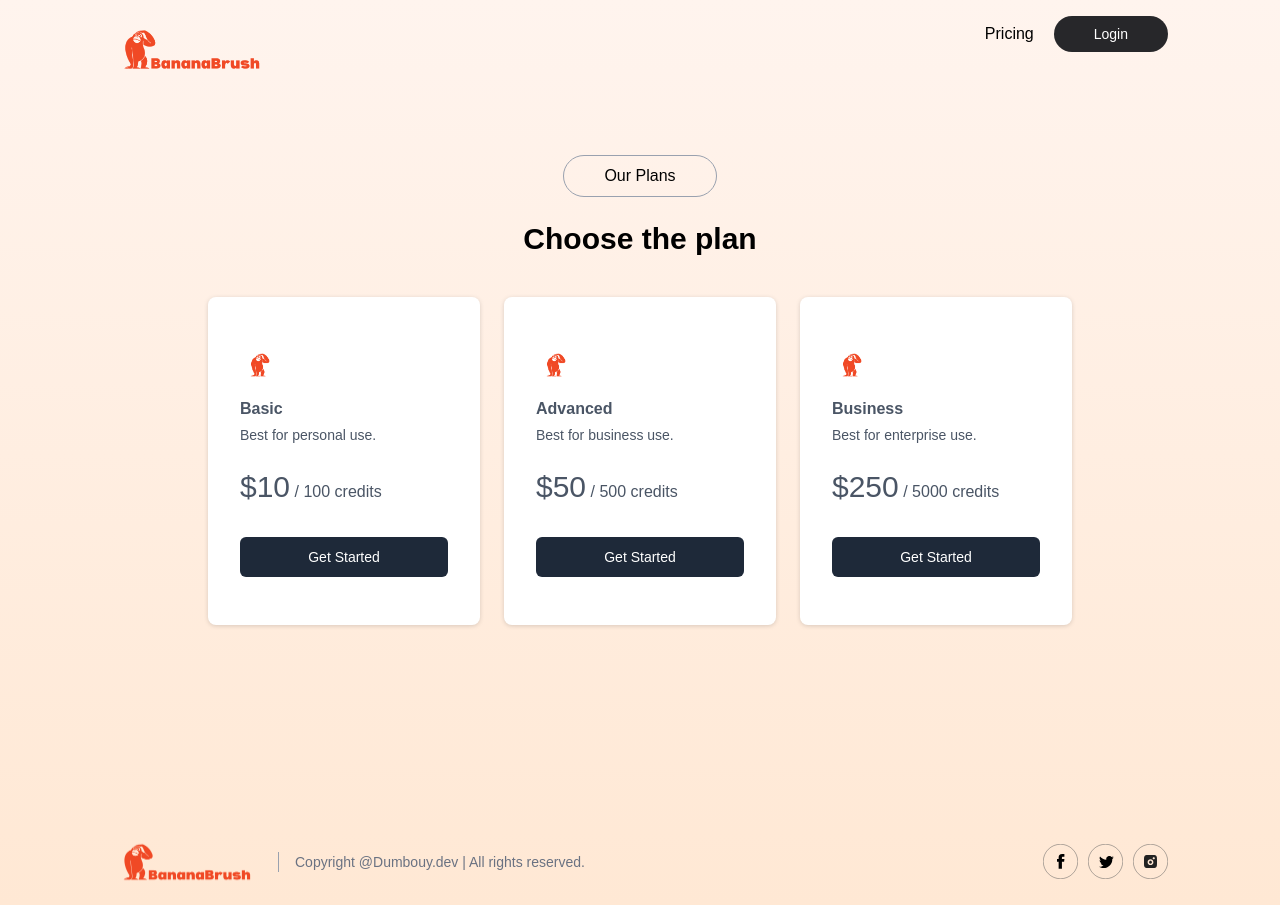
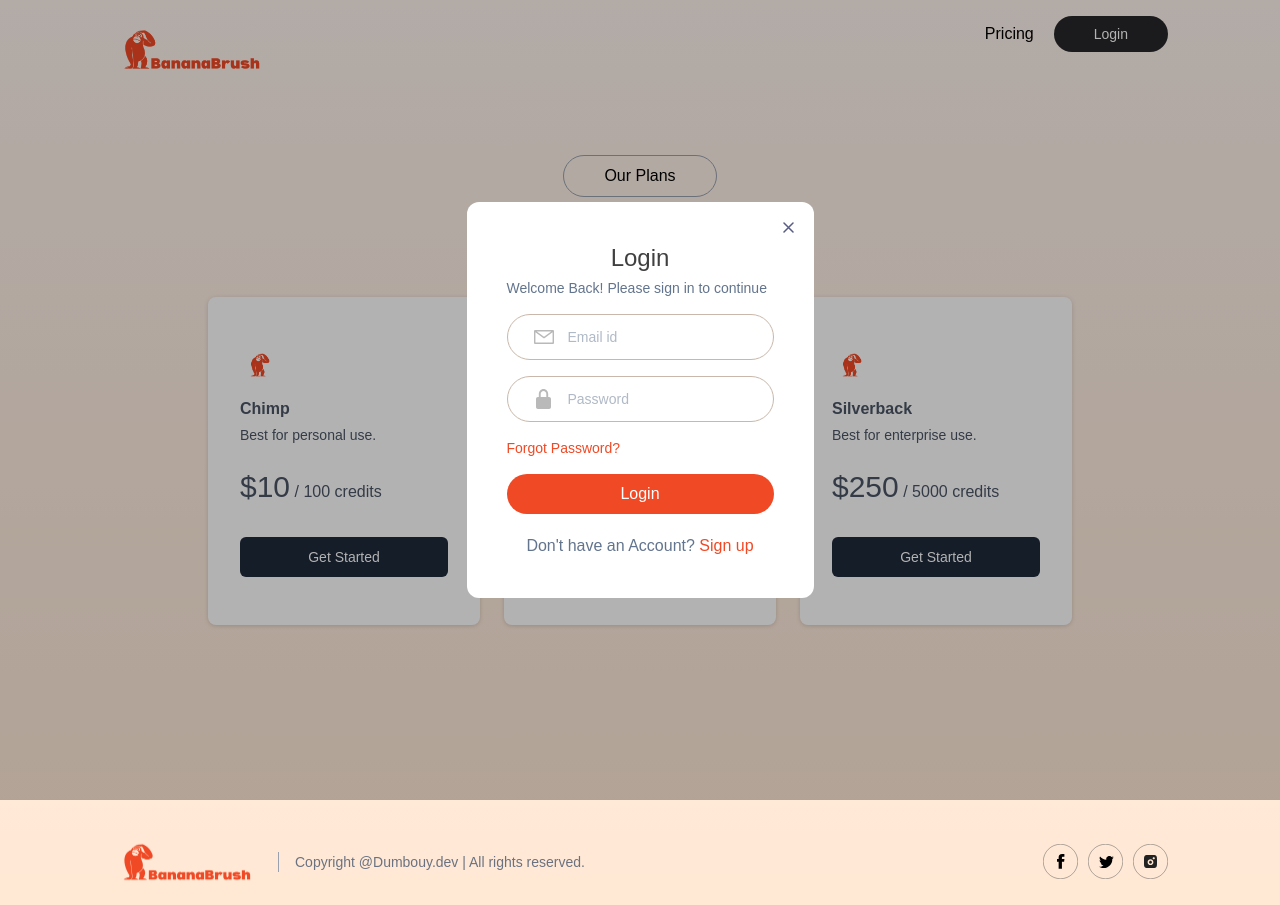
Before and after one commit to Dumboiiiy/BananaBrush, a React (Vite) app in the folder client/: page /buy in a window 1280 px wide. Both pictures are taken after a click on the button "Login". Built offline with nearby package versions, Linux system fonts and the light colour scheme.

Commit message:
login in page added

```diff
--- a/client/src/App.jsx
+++ b/client/src/App.jsx
@@ -1,15 +1,20 @@
-import React from "react";
+import React, { useContext } from "react";
 import { Routes, Route } from "react-router-dom";
 import Home from "./pages/home";
 import Result from "./pages/Result";
 import BuyCredit from "./pages/BuyCredit";
 import Navbar from "./components/Navbar";
 import Footer from "./components/Footer";
+import Login from "./components/Login";
+import { AppContext } from "./context/AppContext";
 
 function App() {
+  const { showLogin } = useContext(AppContext);
+
   return (
     <div className="px-4 sm:px-10 md:px-14 lg:px-28 min-h-screen bg-gradient-to-b from-[#FFF4EE] to-[#FFE8D4]">
       <Navbar />
+      {showLogin && <Login />}
       <Routes>
         <Route path="/" element={<Home />} />
         <Route path="/result" element={<Result />} />
--- a/client/src/assets/assets.js
+++ b/client/src/assets/assets.js
@@ -88,19 +88,19 @@
 
 export const plans = [
   {
-    id: "Basic",
+    id: "Chimp",
     price: 10,
     credits: 100,
     desc: "Best for personal use.",
   },
   {
-    id: "Advanced",
+    id: "Orangutan",
     price: 50,
     credits: 500,
     desc: "Best for business use.",
   },
   {
-    id: "Business",
+    id: "Silverback",
     price: 250,
     credits: 5000,
     desc: "Best for enterprise use.",
--- /dev/null
+++ b/client/src/components/Login.jsx
@@ -0,0 +1,110 @@
+import React, { useContext, useEffect, useState } from "react";
+import { assets } from "../assets/assets";
+import { AppContext } from "../context/AppContext";
+
+const Login = () => {
+  const [state0, setState0] = useState("Login");
+
+  const {setShowLogin} = useContext(AppContext)
+
+  useEffect(()=>{
+    document.body.style.overflow = 'hidden';
+    return ()=>{
+        document.body.style.overflow = 'unset';
+    }
+  },[])
+
+  return (
+    <div className="absolute top-0 left-0 right-0 bottom-0 z-10 backdrop-blurr-sm bg-black/30 flex justify-center items-center">
+      <form className="relative bg-white p-10 rounded-xl text-slate-500">
+        <h1 className="text-center text-2xl text-neutral-700 font-medium">
+          {state0}
+        </h1>
+        {state0 !== "Login" ? (
+          <p className="text-sm mt-1">Welcome! Please sign up to continue</p>
+        ) : (
+          <p className="text-sm mt-1">
+            Welcome Back! Please sign in to continue
+          </p>
+        )}
+        {state0 !== "Login" && (
+          <div className="border border-[#C9B8AA] px-6 py-3 flex items-center gap-3 rounded-full mt-5">
+            <div className="w-6 flex justify-center">
+              <img
+                src={assets.profile_icon}
+                className="w-5 h-5 object-contain"
+              />
+            </div>
+            <input
+              type="text"
+              placeholder="Full Name"
+              required
+              className="outline-none text-sm bg-transparent"
+            />
+          </div>
+        )}
+
+        <div className="border border-[#C9B8AA] px-6 py-3 flex items-center gap-3 rounded-full mt-4">
+          <div className="w-6 flex justify-center">
+            <img src={assets.email_icon} className="w-5 h-5 object-contain" />
+          </div>
+          <input
+            type="email"
+            placeholder="Email id"
+            required
+            className="outline-none text-sm bg-transparent"
+          />
+        </div>
+
+        <div className="border border-[#C9B8AA] px-6 py-3 flex items-center gap-3 rounded-full mt-4">
+          <div className="w-6 flex justify-center">
+            <img src={assets.lock_icon} className="w-5 h-5 object-contain" />
+          </div>
+          <input
+            type="password"
+            placeholder="Password"
+            required
+            className="outline-none text-sm bg-transparent"
+          />
+        </div>
+        <p className="text-sm text-[#F04925] my-4 cursor-pointer">
+          Forgot Password?
+        </p>
+
+        <button className="bg-[#F04925] hover:bg-[#D63F1F] transition-colors duration-300 w-full text-white py-2 rounded-full">
+          {state0 === "Login" ? "Login" : "Create Account"}
+        </button>
+
+        {state0 === "Login" ? (
+          <p className="mt-5 text-center">
+            Don't have an Account?{" "}
+            <span
+              className="text-[#F04925] cursor-pointer"
+              onClick={() => setState0("Sign up")}
+            >
+              Sign up
+            </span>
+          </p>
+        ) : (
+          <p className="mt-5 text-center">
+            Already have an Account?{" "}
+            <span
+              className="text-[#F04925] cursor-pointer"
+              onClick={() => setState0("Login")}
+            >
+              Login
+            </span>
+          </p>
+        )}
+
+        <img
+          onClick={()=>setShowLogin(false)}
+          src={assets.cross_icon}
+          className="absolute top-5 right-5 cursor-pointer"
+        />
+      </form>
+    </div>
+  );
+};
+
+export default Login;
--- a/client/src/components/Navbar.jsx
+++ b/client/src/components/Navbar.jsx
@@ -6,7 +6,7 @@
 const Navbar = () => {
   const navigate = useNavigate();
 
-  const { user } = useContext(AppContext);
+  const { user, setShowLogin } = useContext(AppContext);
 
   return (
     <div className="flex item-center justify-between py-4">
@@ -46,7 +46,10 @@
             <p onClick={() => navigate("/buy")} className="cursor-pointer">
               Pricing
             </p>
-            <button className="bg-zinc-800 text-white px-10 py-2 text-sm rounded-full">
+            <button
+              onClick={() => setShowLogin(true)}
+              className="bg-zinc-800 text-white px-10 py-2 text-sm rounded-full cursor-pointer"
+            >
               Login
             </button>
           </div>
--- a/client/src/context/AppContext.jsx
+++ b/client/src/context/AppContext.jsx
@@ -5,9 +5,13 @@
 const AppContextProvider = (props) => {
   const [user, setUser] = useState(null);
 
+  const [showLogin, setShowLogin] = useState(false);
+
   const value = {
     user,
     setUser,
+    showLogin,
+    setShowLogin,
   };
 
   return (
```
